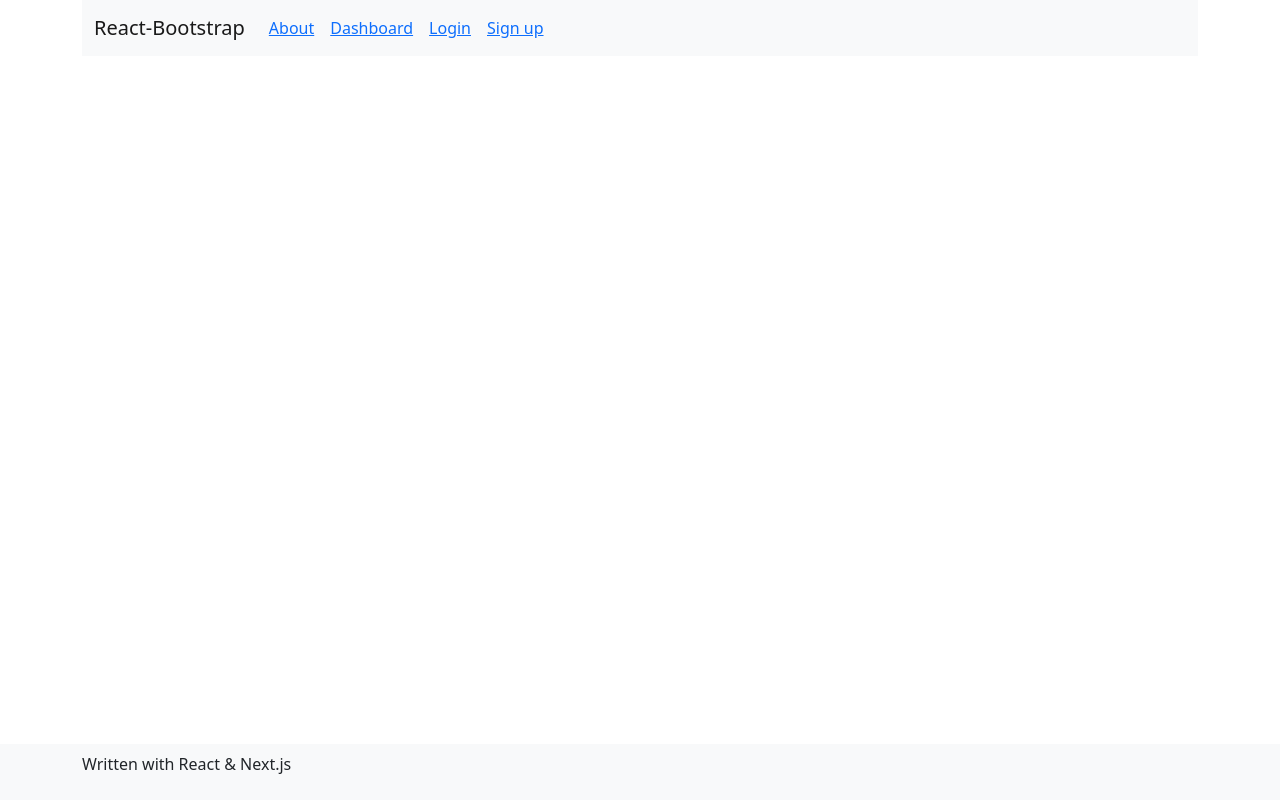
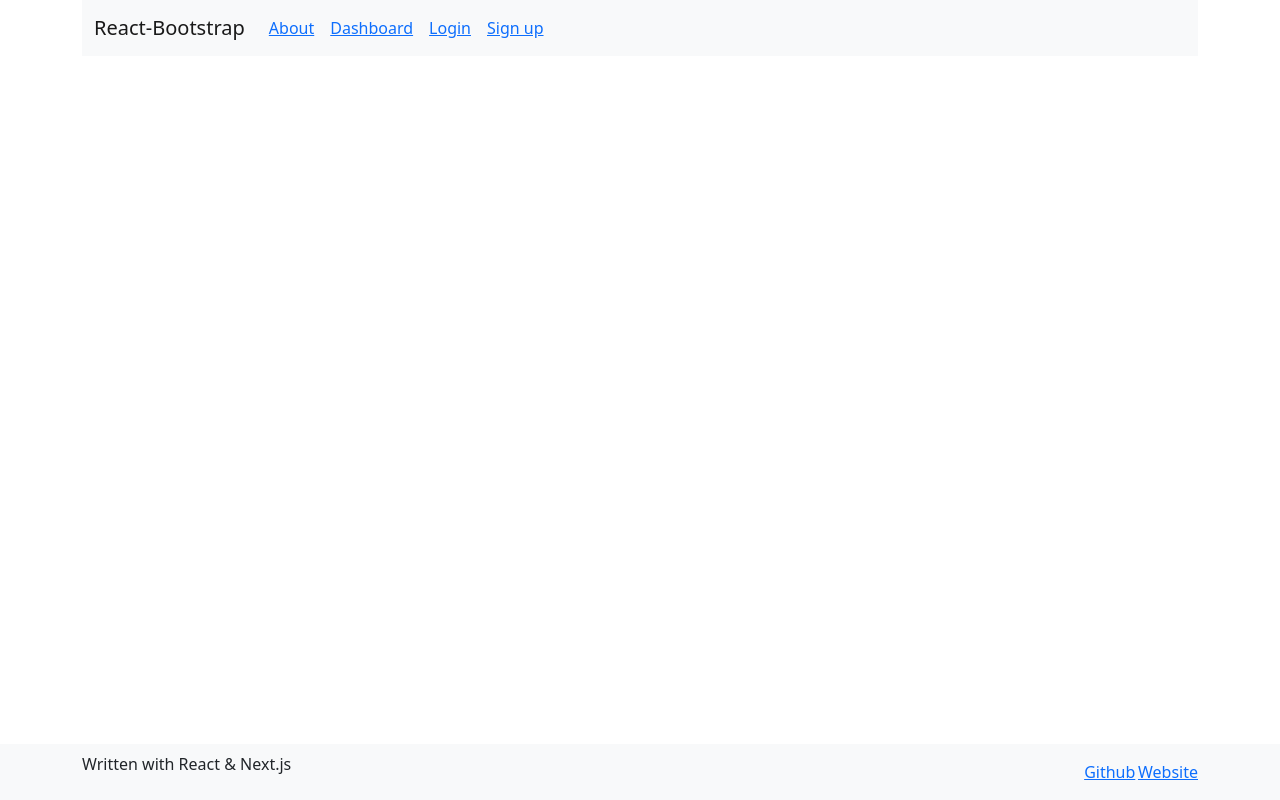
Before and after one commit to leowotzak/ljwe-db, a Next.js app: page / in a window 1280 px wide. Built offline with nearby package versions, Linux system fonts and the light colour scheme.

Commit message:
added placeholder links

```diff
--- a/src/components/Footer.js
+++ b/src/components/Footer.js
@@ -1,11 +1,17 @@
-import {Container, Navbar} from 'react-bootstrap'
+import {Container, Row, Col, Navbar} from 'react-bootstrap'
 
 
 export default () => {
     return (
 <Navbar bg="light" expand="lg" fixed="bottom">
   <Container>
+          <Col sm={10} align="left">
       <p>Written with React & Next.js</p>
+      </Col>
+      <Col sm={2} align="right">
+      <a href="https://github.com/">Github</a>&thinsp;
+      <a href="https://www.leojwotzak.com/">Website</a>
+      </Col>
   </Container>
 </Navbar>
     )
```
